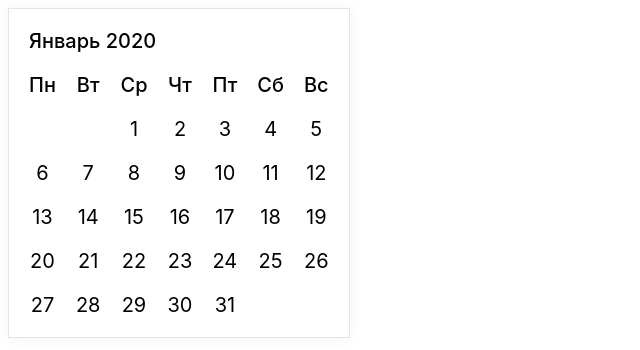
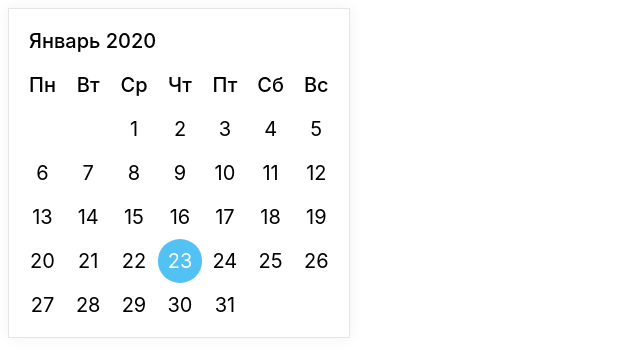
Before and after one commit to glevanov/calendar-task, a Vue app: page / in a window 1280 px wide. Shown: the top 350 px of the page, without its empty margins (0-640 px from the left). Built offline with nearby package versions, Linux system fonts and the light colour scheme.

Commit message:
add selected day switching

```diff
--- a/src/components/Calendar.css
+++ b/src/components/Calendar.css
@@ -24,6 +24,14 @@
     padding: 10px;
 
     text-align: center;
+
+    border-radius: 50%;
+
+    transition: all 0.2s ease-in-out;
+}
+
+.cell:not(.day) {
+    cursor: pointer;
 }
 
 .day {
@@ -32,9 +40,11 @@
 }
 
 .selected {
-    background-color: #0291ee;
+    color: #ffffff;
+    background-color: #52c1f4;
+
 }
 
 .tasks {
-    color: #ee0290;
+    color: #f452c1;
 }
--- a/src/components/Calendar.tsx
+++ b/src/components/Calendar.tsx
@@ -28,11 +28,20 @@ export default class Calendar extends VueComponent<Props> {
   private weeksCount:number = Math.ceil((this.daysInMonth + this.monthStart) / this.daysInWeek);
   private year:string = this.now.format('YYYY');
 
+  private selected:string = this.now.date().toString();
+
   private switchStartToMonday(index:number) {
     return index === 0
       ? this.daysInWeek - 1
       : index - 1;
   }
+
+  private onDateClick(day:string) {
+    if (day === '') {
+      return;
+    }
+    this.selected = day;
+}
 
   private getMonth() {
     const fillWeeks = (index:number) => {
@@ -67,7 +76,14 @@ export default class Calendar extends VueComponent<Props> {
     const month = monthData.map((week, index) =>
       <tr key={index}>
         { week.map((day, index) =>
-          <td key={index} class={styles.cell}>
+          <td
+            key={index}
+            class={`
+              ${styles.cell}
+              ${day === this.selected.toString() ? styles.selected : ''}
+            `}
+            onclick={this.onDateClick.bind(this, day)}
+          >
             {day}
           </td>) }
       </tr>);
```
